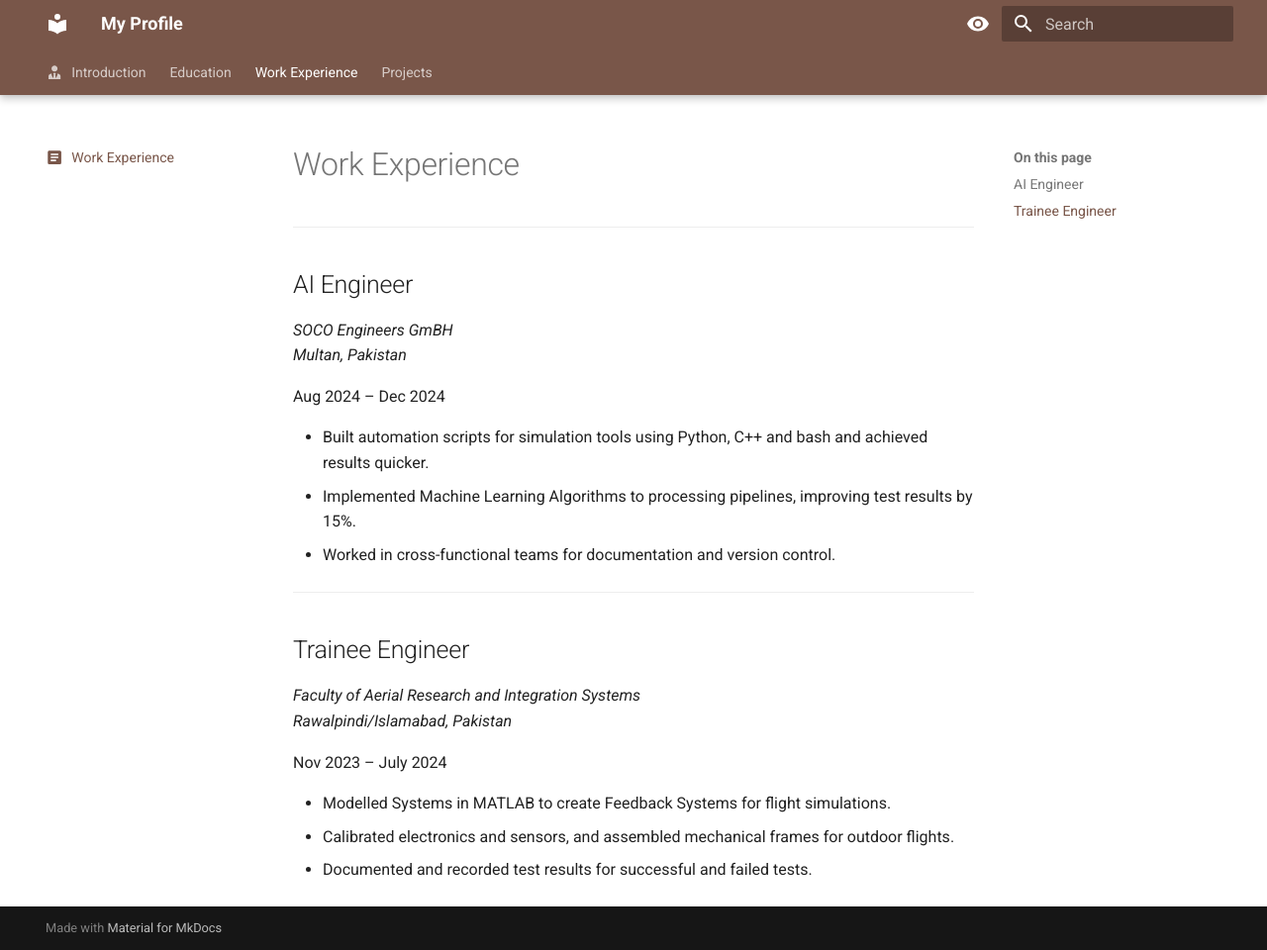
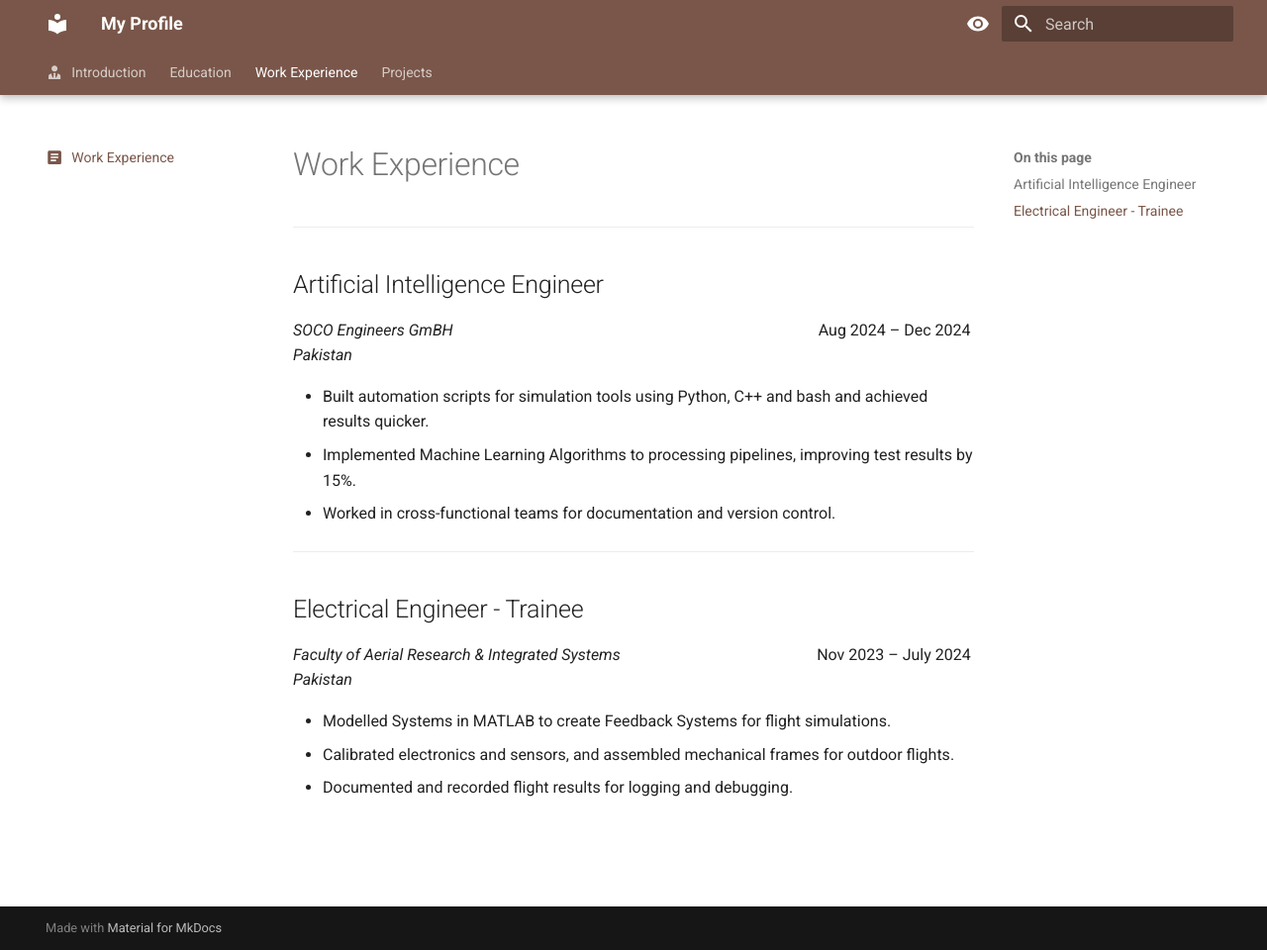
Before and after one commit to KAZA-BEAR/portfolio, an MkDocs documentation site: the page built from docs/experience.md, in a window 1280 px wide and 960 px high. Shown: the whole window at 99% size. Built offline with MkDocs 1.6.1 and Material for MkDocs 9.7.7, drawn with Linux system fonts in a browser that asks for light colours.

```diff
--- a/docs/experience.md
+++ b/docs/experience.md
@@ -8,12 +8,9 @@ icon: material/text-box
 
 ---
 
-## AI Engineer
-*SOCO Engineers GmBH*
-*Multan, Pakistan*
-
-Aug 2024 – Dec 2024
-
+## Artificial Intelligence Engineer
+*SOCO Engineers GmBH*&nbsp;&nbsp;&nbsp;&nbsp;&nbsp;&nbsp;&nbsp;&nbsp;&nbsp;&nbsp;&nbsp;&nbsp;&nbsp;&nbsp;&nbsp;&nbsp;&nbsp;&nbsp;&nbsp;&nbsp;&nbsp;&nbsp;&nbsp;&nbsp;&nbsp;&nbsp;&nbsp;&nbsp;&nbsp;&nbsp;&nbsp;&nbsp;&nbsp;&nbsp;&nbsp;&nbsp;&nbsp;&nbsp;&nbsp;&nbsp;&nbsp;&nbsp;&nbsp;&nbsp;&nbsp;&nbsp;&nbsp;&nbsp;&nbsp;&nbsp;&nbsp;&nbsp;&nbsp;&nbsp;&nbsp;&nbsp;&nbsp;&nbsp;&nbsp;&nbsp;&nbsp;&nbsp;&nbsp;&nbsp;&nbsp;&nbsp;&nbsp;&nbsp;&nbsp;&nbsp;&nbsp;&nbsp;&nbsp;&nbsp;&nbsp;&nbsp;&nbsp;&nbsp;&nbsp;&nbsp;&nbsp;&nbsp;&nbsp;&nbsp;&nbsp;&nbsp;&nbsp;&nbsp;&nbsp;&nbsp;&nbsp;&nbsp;&nbsp;Aug 2024 – Dec 2024
+*Pakistan*
 
 - Built automation scripts for simulation tools using Python, C++ and bash and achieved results quicker.
 - Implemented Machine Learning Algorithms to processing pipelines, improving test results by 15%.
@@ -21,13 +18,10 @@ Aug 2024 – Dec 2024
 
 ---
 
-## Trainee Engineer
-*Faculty of Aerial Research and Integration Systems*
-*Rawalpindi/Islamabad, Pakistan*
-
-Nov 2023 – July 2024
-
+## Electrical Engineer - Trainee
+*Faculty of Aerial Research & Integrated Systems*&nbsp;&nbsp;&nbsp;&nbsp;&nbsp;&nbsp;&nbsp;&nbsp;&nbsp;&nbsp;&nbsp;&nbsp;&nbsp;&nbsp;&nbsp;&nbsp;&nbsp;&nbsp;&nbsp;&nbsp;&nbsp;&nbsp;&nbsp;&nbsp;&nbsp;&nbsp;&nbsp;&nbsp;&nbsp;&nbsp;&nbsp;&nbsp;&nbsp;&nbsp;&nbsp;&nbsp;&nbsp;&nbsp;&nbsp;&nbsp;&nbsp;&nbsp;&nbsp;&nbsp;&nbsp;&nbsp;&nbsp;&nbsp;&nbsp;&nbsp;Nov 2023 – July 2024
+*Pakistan*
 
 - Modelled Systems in MATLAB to create Feedback Systems for flight simulations.
 - Calibrated electronics and sensors, and assembled mechanical frames for outdoor flights.
-- Documented and recorded test results for successful and failed tests.
+- Documented and recorded flight results for logging and debugging.
--- a/mkdocs.yml
+++ b/mkdocs.yml
@@ -48,6 +48,9 @@ markdown_extensions:
       permalink: true
       title: On this page
 
+extra_css:
+  - stylesheets/extra.css
+
 extra:
   consent:
     title: Cookie consent
```
Also changed, not shown: docs/education.md (+6 -6 lines), docs/index.md (+2 -2 lines), docs/projects.md (deleted, +0 -22 lines), docs/projects/ai-ml.md (added, +31 -0 lines), docs/projects/embedded.md (added, +30 -0 lines), docs/projects/robotics.md (added, +44 -0 lines).
